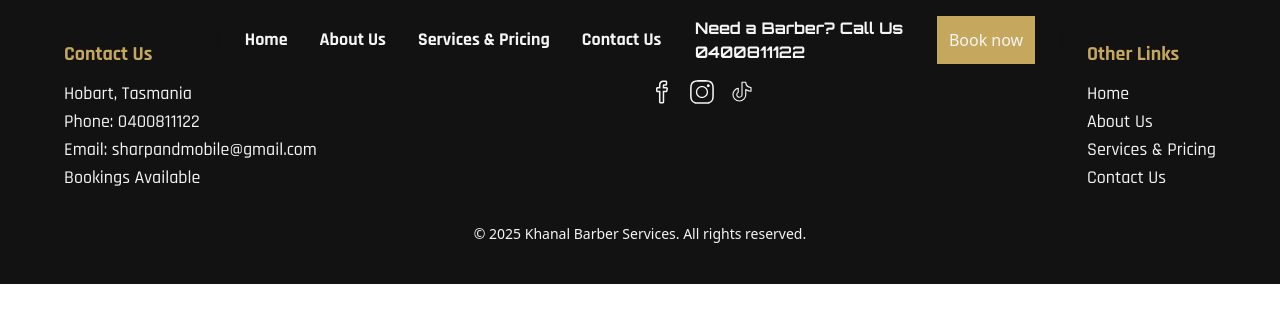
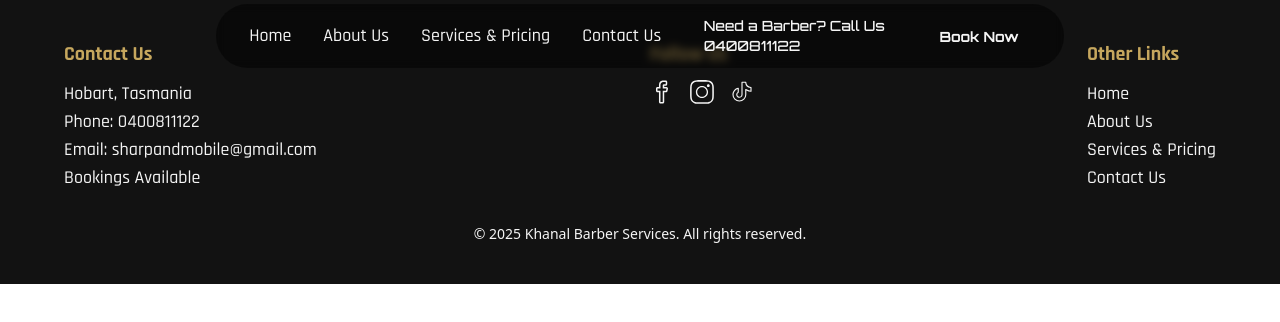
Before and after one commit to shashankapoudel/Khanal-barber-services, a React (Vite) app in the folder Frontend/: page /contact in a window 1280 px wide. Shown: the top 322 px of the page. Built offline with nearby package versions, Linux system fonts and the light colour scheme.

Commit message:
changes UI

```diff
--- a/Frontend/src/Components/Services.jsx
+++ b/Frontend/src/Components/Services.jsx
@@ -35,8 +35,8 @@
 
 
                 <div className='flex flex-col items-center justify-center'>
-                    <h1 className='text-[#FFFFFF] font-bold text-xl lg:text-2xl font-rajdhani'>-- WHAT WE DO --</h1>
-                    <h1 className='text-[#FFFFFF] font-bold text-2xl lg:text-5xl leading-relaxed font-orbitron'>OUR  SERVICES</h1>
+                    <h1 className='text-[#C6A45C] font-bold text-xl lg:text-2xl font-rajdhani'>-- WHAT WE DO --</h1>
+                    <h1 className='text-[#C6A45C] font-bold text-2xl lg:text-5xl leading-relaxed font-orbitron'>OUR  SERVICES</h1>
                 </div>
 
 
@@ -52,7 +52,7 @@
                                 />
                                 <div className='flex w-full justify-between'>
                                     <h1 className='text-[#FFFFFF] font-orbitron font-bold text-xl'>{service.name}</h1>
-                                    <h1 className='text-[#FFFFFF] font-orbitron font-bold text-xl'>${service.price}</h1>
+                                    <h1 className='text-[#C6A45C] font-orbitron font-bold text-xl'>${service.price}</h1>
                                 </div>
                                 <div className='flex w-full justify-between'>
                                     <h1 className='text-[#FFFFFF] font-orbitron font-medium text-lg'>{service.description}</h1>
--- a/Frontend/src/Components/header.jsx
+++ b/Frontend/src/Components/header.jsx
@@ -19,10 +19,10 @@
 <header className="w-full fixed top-0 left-0 z-50 p-1">
 
   <div
-    className="w-2/3 mx-auto bg-[#121212] backdrop-blur-sm p-3 flex items-center justify-around rounded-full"
+    className="w-2/3 mx-auto bg-black/50 backdrop-blur-sm p-3 flex items-center justify-around rounded-full"
   >
 
-    <ul className="flex gap-8 text-[#F5F5F5] font-semibold text-lg font-rajdhani">
+    <ul className="flex gap-8 text-[#F5F5F5] font-medium text-lg font-rajdhani">
       {navItems.map((item) => (
         <li key={item.name}>
           <Link to={item.path}>{item.name}</Link>
@@ -30,7 +30,7 @@
       ))}
     </ul>
 
-    <div className="flex text-[#F5F5F5] font-semibold text-medium font-orbitron items-center justify-center gap-4">
+    <div className="flex text-[#F5F5F5] font-medium text-sm font-orbitron items-center justify-center gap-4">
       <div>
         <p>Need a Barber? Call Us</p>
         <p>0400811122</p>
@@ -38,8 +38,8 @@
     </div>
 
 
-    <div className='relative bg-[#C6A75E] px-3 py-3 clip-diagonal hover:scale-105'>
-      <button className='cursor-pointer text-[#F5F5F5]'>Book now</button>
+    <div className='relative hover:border-none rounded-md  hover:bg-[#C6A45C] px-3 py-2 clip-diagonal hover:scale-105 '>
+      <button className='cursor-pointer text-[#F5F5F5] hover:text-black font-orbitron text-sm font-bold '>Book Now</button>
     </div>
   </div>
 </header>
```
